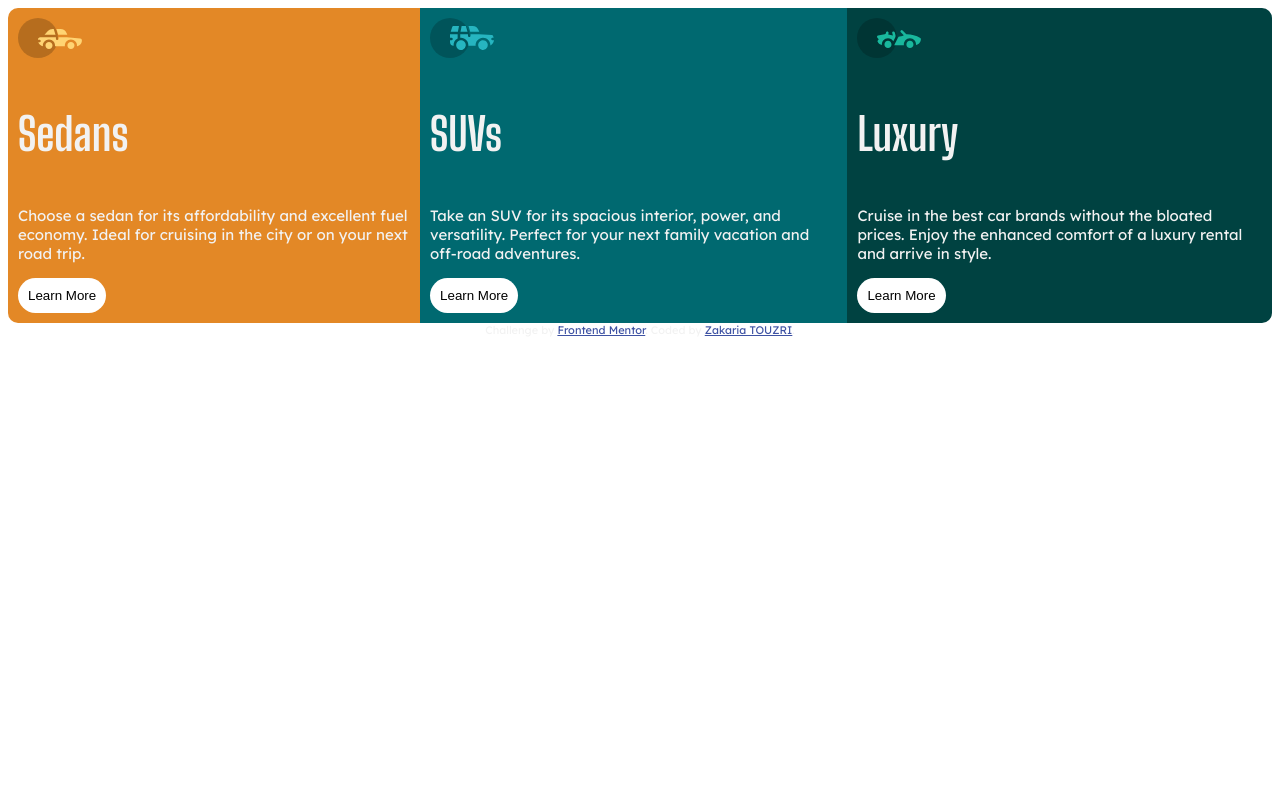
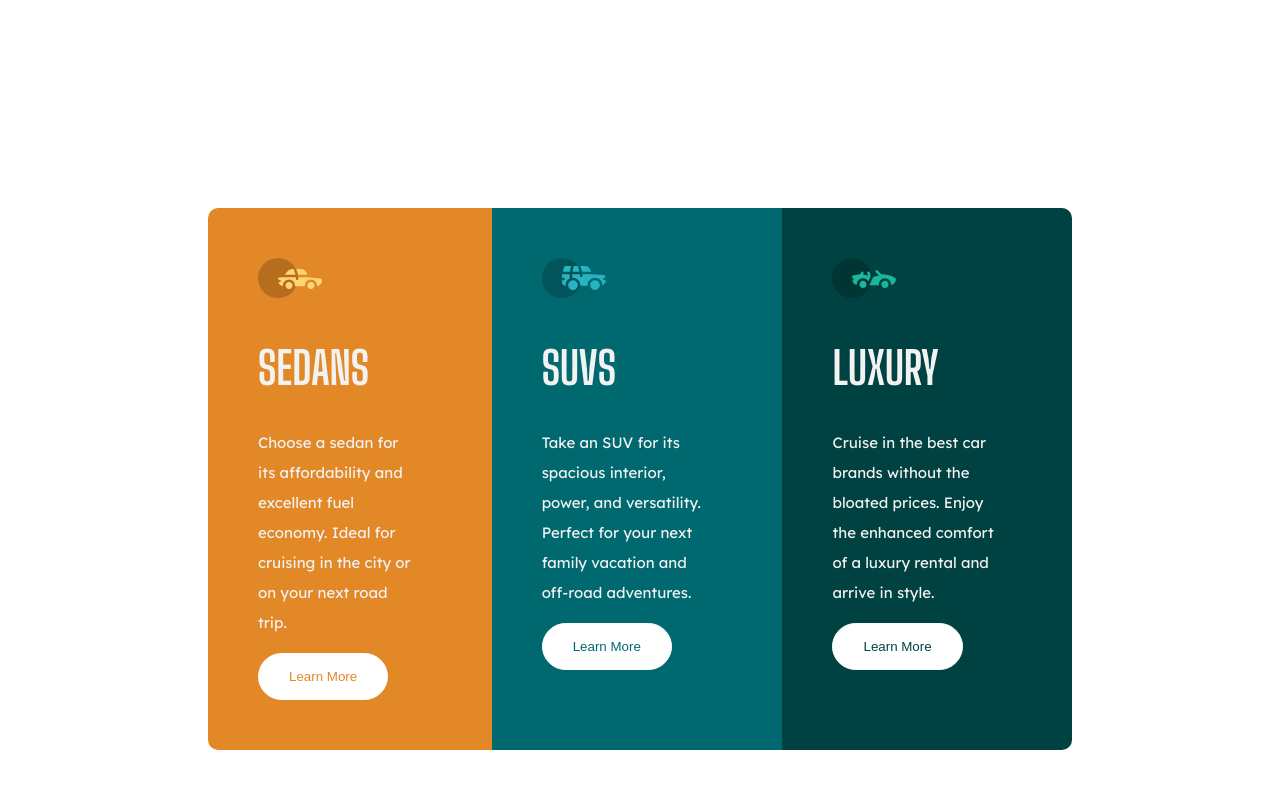
Before and after one commit to killinq-joke/3-column, a plain HTML site: page index.html in a window 1280 px wide. Shown: the top 800 px of the page. Drawn offline with Linux system fonts and the light colour scheme.

Commit message:
ADDED: paragraph width

```diff
--- a/index.scss
+++ b/index.scss
@@ -12,41 +12,73 @@ body {
 	font-size: 1.5rem;
 	font-family: 'Lexend Deca', sans-serif;
 	color: $Very-light-gray;
+	height: 100vh;
+	display: flex;
+	flex-direction: column;
+}
+
+.container {
+	display: flex;
+	padding: 20rem;
+	margin: auto;
 }
 
 section {
-	padding: 10px;
+	padding: 50px;
+	line-height: 3rem;
+	p {
+		width: 87%;
+	}
 }
 
 section:nth-child(1) {
 	background-color: $Bright-orange;
 	border-top-left-radius: 10px;
 	border-bottom-left-radius: 10px;
+	button {
+		color: $Bright-orange;
+		&:hover {
+			background-color: $Bright-orange;
+			color: $Transparent-white;
+		}
+	}
 }
 
 section:nth-child(2) {
 	background-color: $Dark-cyan;
+	button {
+		color: $Dark-cyan;
+		&:hover {
+			background-color: $Dark-cyan;
+			color: $Transparent-white;
+		}
+	}
 }
 
 section:nth-child(3) {
 	background-color: $Very-dark-cyan;
 	border-top-right-radius: 10px;
 	border-bottom-right-radius: 10px;
+	button {
+		color: $Very-dark-cyan;
+		&:hover {
+			background-color: $Very-dark-cyan;
+			color: $Transparent-white;
+		}
+	}
 }
 
 h3 {
 	font-size: 3em;
 	font-family: 'Big Shoulders Display', cursive;
-}
-
-.container {
-	display: flex;
+	text-transform: uppercase;
 }
 
 button {
 	cursor: pointer;
 	background-color: white;
 	border: 0;
-	border-radius: 20px;
-	padding: 1rem;
+	border-radius: 4rem;
+	padding: 1.5rem 3rem;
+	border: 1px solid white;
 }
```
Also changed, not shown: index.css, 1 other file.
